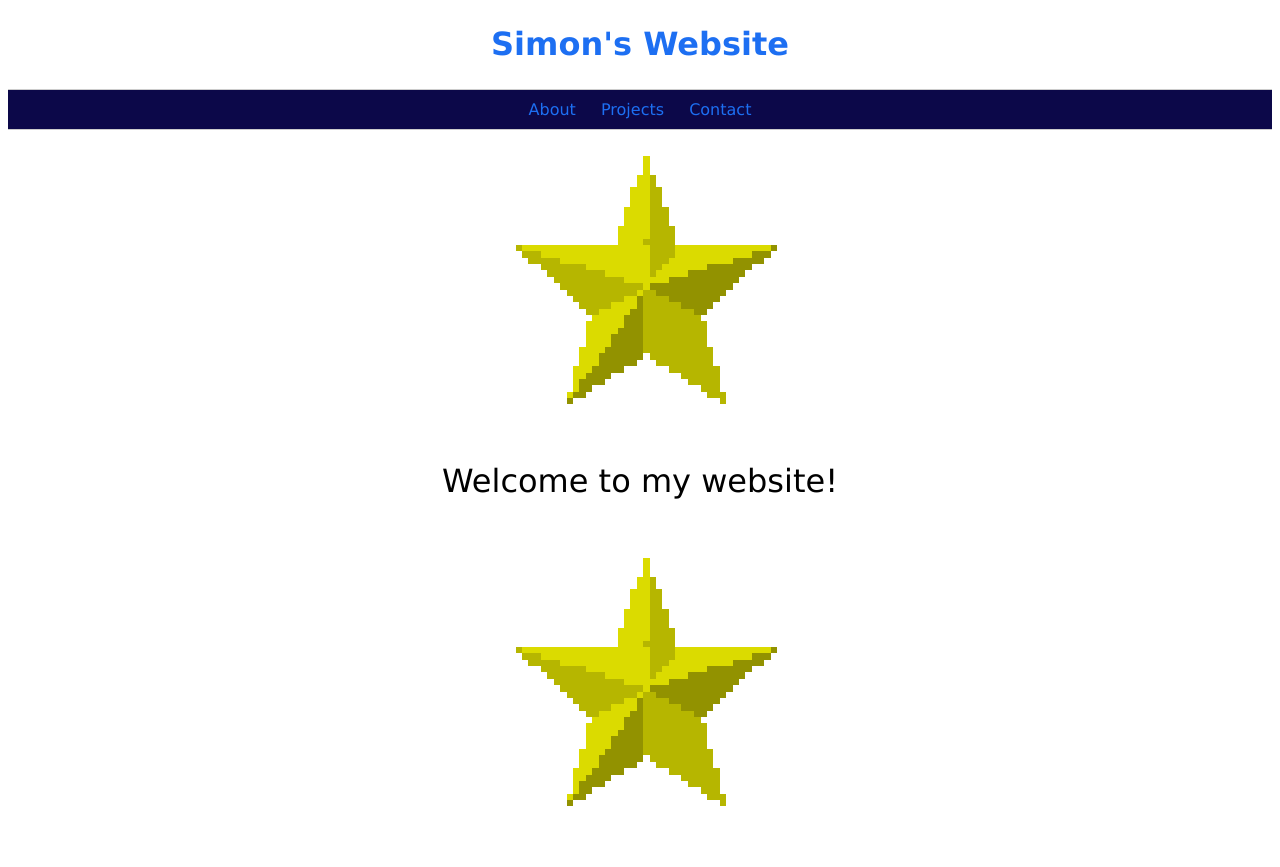
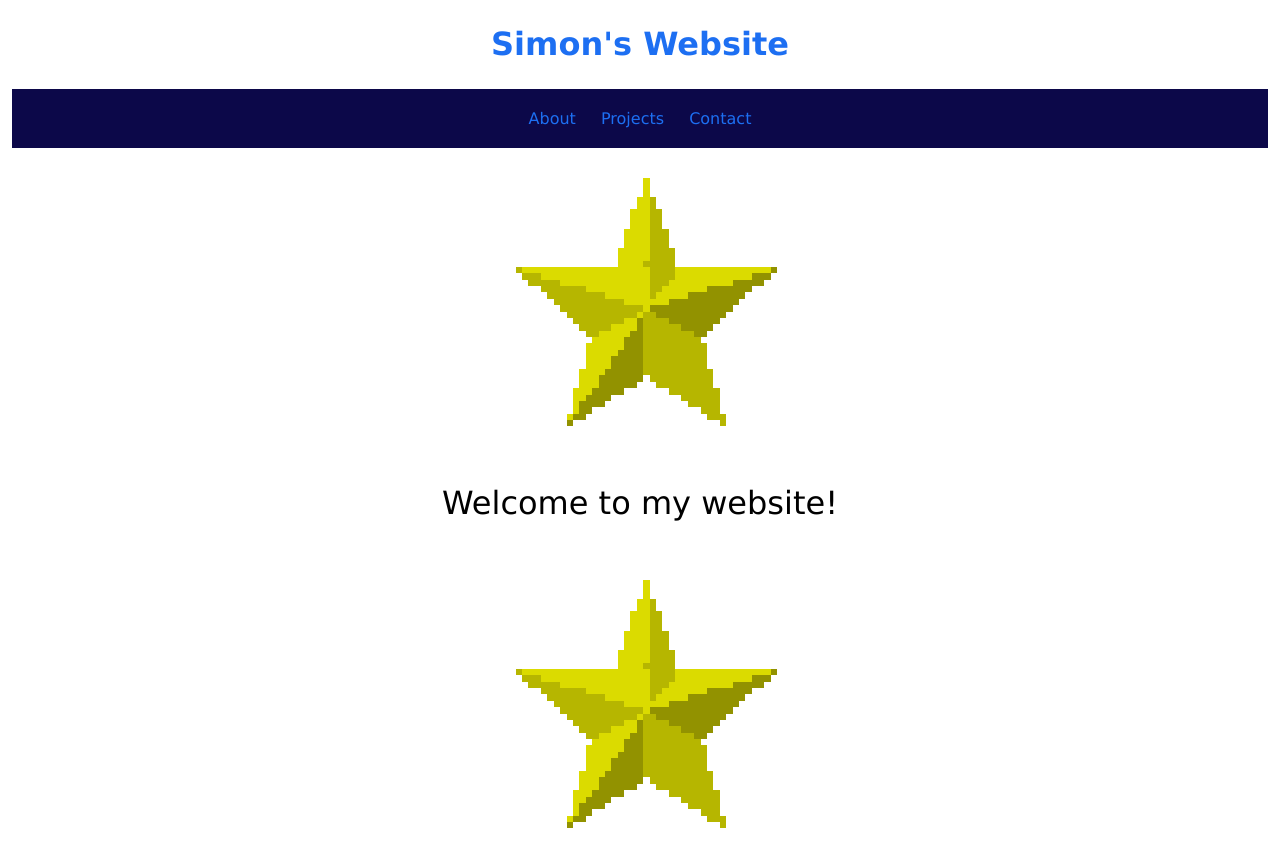
Before and after one commit to simon0h/simon0h.github.io, a Jekyll site: the page built from index.html, in a window 1280 px wide. Shown: the top 867 px of the page. Built offline with Jekyll 4.4.1, drawn with Linux system fonts in a browser that asks for light colours.

Commit message:
Update style.css

```diff
--- a/css/style.css
+++ b/css/style.css
@@ -47,12 +47,12 @@ hr {
 
 ul {
 	border: 1px solid #ccc;
-    	border-width: 1px 0;
+    	border-width: 0;
     	list-style: none;
-    	margin: 0;
-    	padding: 0;
+    	margin: 4px;
+    	padding: 10px;
     	text-align: center;
-	background-color: #0c0849;
+    	background-color: #0c0849;
 }
 li {
     	display: inline;
```
